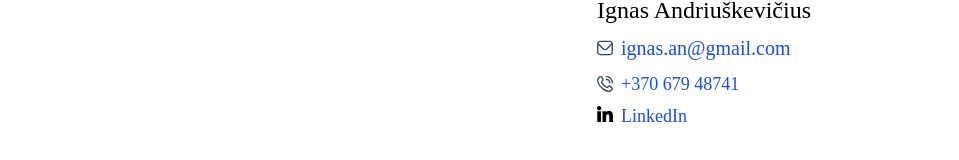
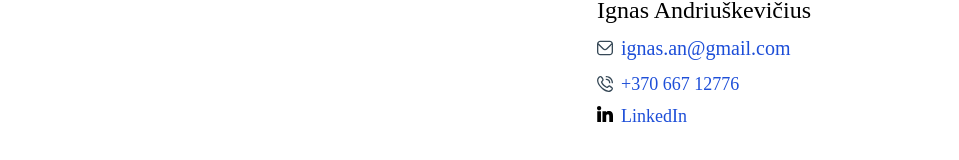
Before and after one commit to ignasandr/portfolio-nextjs, a Next.js app: page /kontaktai in a window 1280 px wide. Shown: the part 190-350 px from the top of the page, without its empty margins (160-1119 px from the left). Built offline with nearby package versions, Linux system fonts and the light colour scheme; a web font is replaced by a local one.

Commit message:
Update page.tsx

```diff
--- a/app/kontaktai/page.tsx
+++ b/app/kontaktai/page.tsx
@@ -24,7 +24,7 @@ const Contacts = () => {
         <div className="flex flex-row items-center">
           <Image alt="phone" width={16} src={telIcon} className="mr-2" />
           <a href="tel:+37067948741" className="text-lg text-blue-700">
-            +370 679 48741
+            +370 667 12776
           </a>
         </div>
         <div className="flex flex-row items-center">
```
